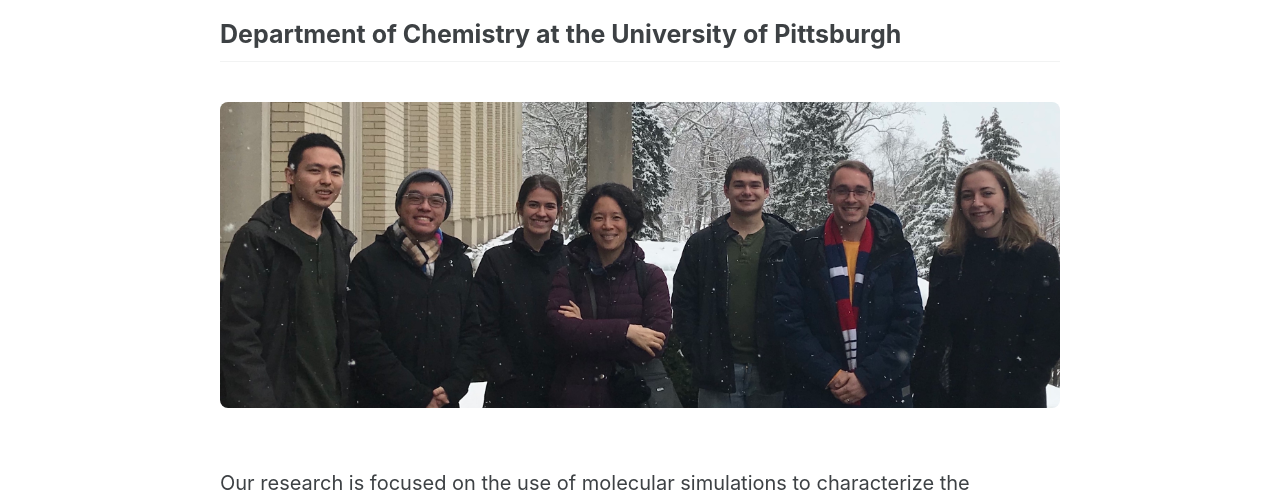
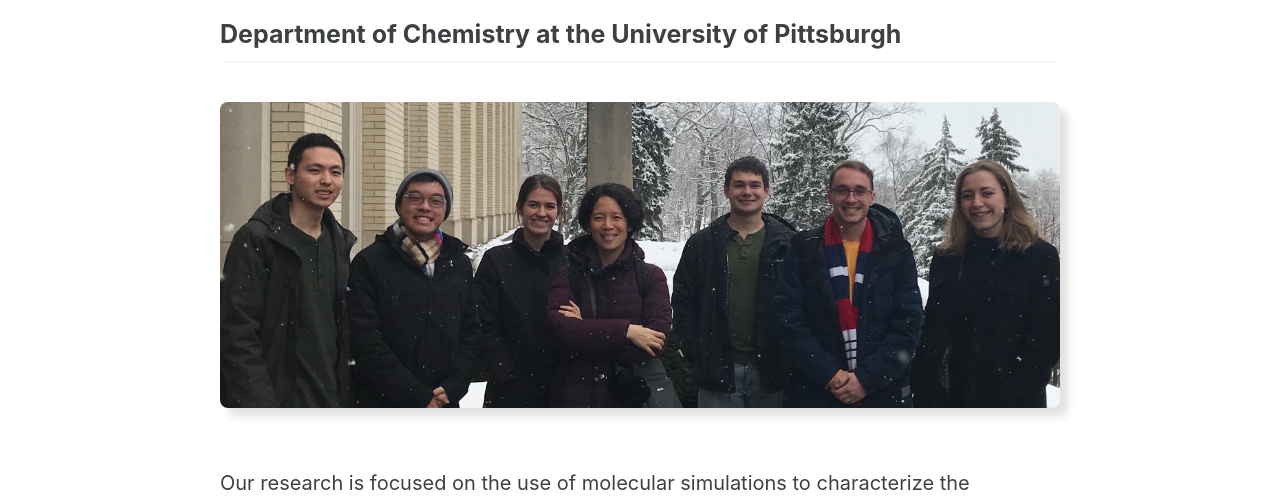
Before and after one commit to darianyang/mm-github-pages-test, a Jekyll site: the page built from index.md, in a window 1280 px wide. Shown: the part 188-690 px from the top of the page. Built offline with Jekyll 4.4.1, drawn with Linux system fonts in a browser that asks for light colours; cached includes are drawn as plain includes.

Commit message:
removed all image borders

```diff
--- a/_sass/minimal-mistakes/_archive.scss
+++ b/_sass/minimal-mistakes/_archive.scss
@@ -88,7 +88,6 @@
 .archive__item-teaser {
   position: relative;
   border-radius: $border-radius;
-  border: $border-image;
   box-shadow: $box-shadow;
   overflow: hidden;
 
--- a/_sass/minimal-mistakes/_base.scss
+++ b/_sass/minimal-mistakes/_base.scss
@@ -224,6 +224,7 @@
   img {
     width: 100%;
     border-radius: $border-radius;
+    box-shadow: $box-shadow;
     -webkit-transition: $global-transition;
     transition: $global-transition;
   }
--- a/_sass/minimal-mistakes/_page.scss
+++ b/_sass/minimal-mistakes/_page.scss
@@ -218,7 +218,6 @@
   width: 100%;
   height: auto;
   -ms-interpolation-mode: bicubic;
-  border: $border-image;
   box-shadow: $box-shadow;
 }
 
--- a/_sass/minimal-mistakes/_variables.scss
+++ b/_sass/minimal-mistakes/_variables.scss
@@ -160,9 +160,8 @@
    ========================================================================== */
 
 $border-radius: 8px !default;
-/* $box-shadow: 5px 10px 18px #888888 !default; */
 $box-shadow: 8px 8px 8px rgba(0, 0, 0, 0.125) !default;
-$border-image: 2px solid #141B4D !default;
+$border-image: 2px solid #003594 !default;
 $nav-height: 2em !default;
 $nav-toggle-height: 2rem !default;
 $navicon-width: 1.5rem !default;
```
